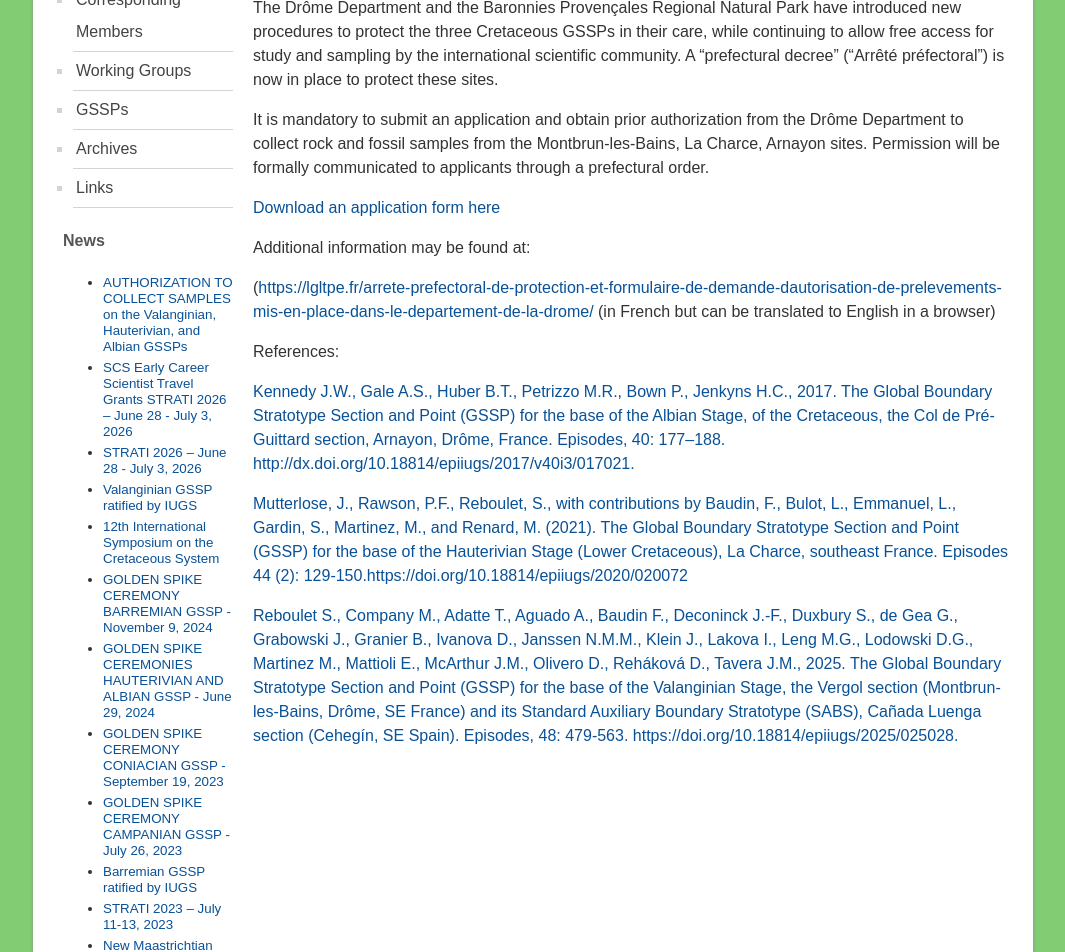
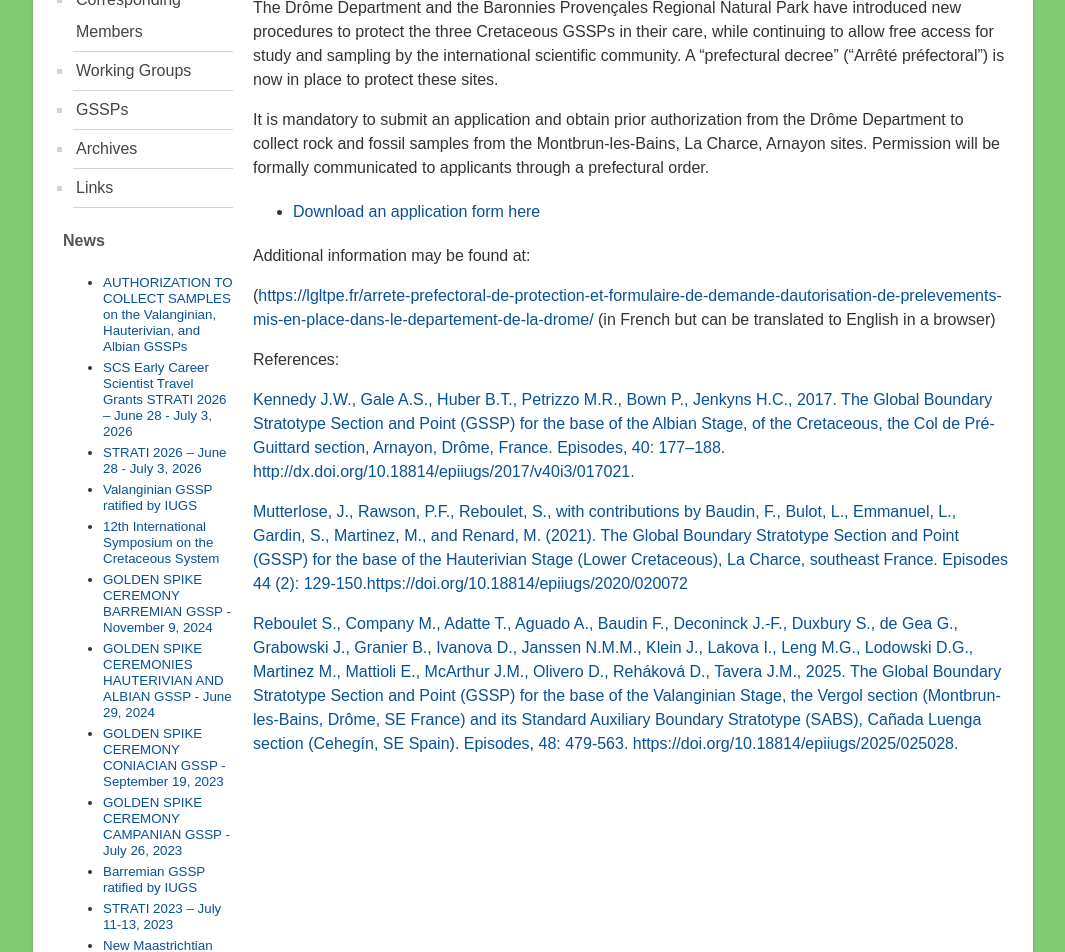
Before and after one commit to i-c-stratigraphy/subcommission-cretaceous, a Jekyll site: the page built from pages/news/authorization GSSPs.md, in a window 1280 px wide. Shown: the part 556-1508 px from the top of the page, without its empty margins (107-1172 px from the left). Built offline with Jekyll 4.4.1, drawn with Linux system fonts in a browser that asks for light colours.

```diff
--- a/pages/news/authorization GSSPs.md
+++ b/pages/news/authorization GSSPs.md
@@ -8,7 +8,7 @@ The Drôme Department and the Baronnies Provençales Regional Natural Park have
 
 It is mandatory to submit an application and obtain prior authorization from the Drôme Department to collect rock and fossil samples from the Montbrun-les-Bains, La Charce, Arnayon sites.  Permission will be formally communicated to applicants through a prefectural order.
 
- [Download an application form here](files/Application_June2026.pdf)
+ * [Download an application form here](files/Application_June2026.pdf)
 
 
 Additional information may be found at:
```
